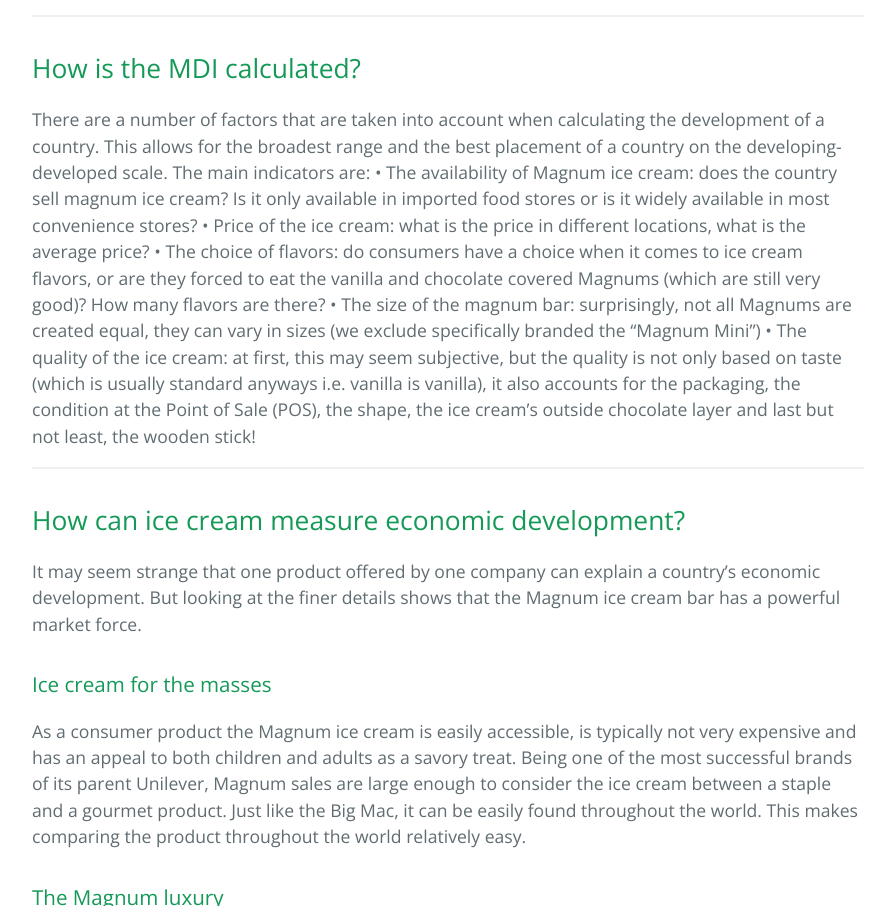
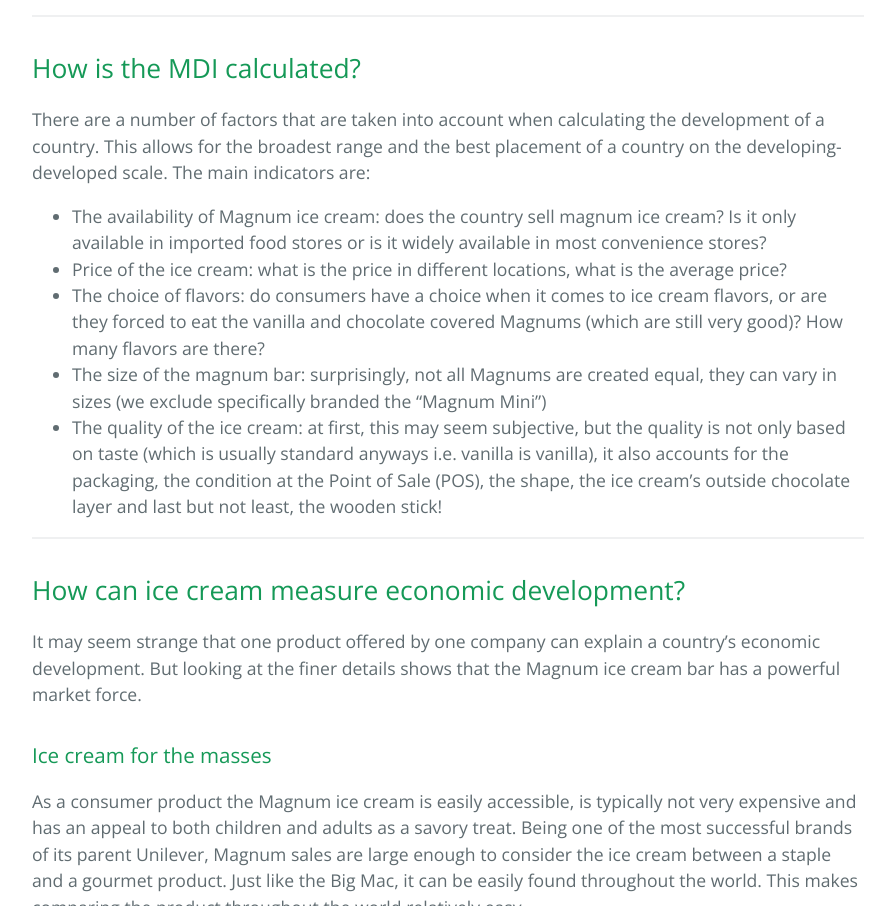
Before and after one commit to Omnipus/MDI, a plain HTML site: page index.html in a window 1280 px wide. Shown: the part 1243-2149 px from the top of the page, without its empty margins (192-1087 px from the left). Drawn offline with nearby package versions, Linux system fonts and the light colour scheme.

```diff
--- a/index.html
+++ b/index.html
@@ -49,12 +49,15 @@
 <a id="how-is-the-mdi-calculated" class="anchor" href="#how-is-the-mdi-calculated" aria-hidden="true"><span class="octicon octicon-link"></span></a>How is the MDI calculated?</h2>
 
 <p>There are a number of factors that are taken into account when calculating the development of a country. This allows for the broadest range and the best placement of a country on the developing-developed scale.
-The main indicators are:
-• The availability of Magnum ice cream: does the country sell magnum ice cream? Is it only available in imported food stores or is it widely available in most convenience stores?
-• Price of the ice cream: what is the price in different locations, what is the average price?
-• The choice of flavors: do consumers have a choice when it comes to ice cream flavors, or are they forced to eat the vanilla and chocolate covered Magnums (which are still very good)? How many flavors are there?
-• The size of the magnum bar: surprisingly, not all Magnums are created equal, they can vary in sizes (we exclude specifically branded the “Magnum Mini”)
-• The quality of the ice cream: at first, this may seem subjective, but the quality is not only based on taste (which is usually standard anyways i.e. vanilla is vanilla), it also accounts for the packaging, the condition at the Point of Sale (POS), the shape, the ice cream’s outside chocolate layer and last but not least, the wooden stick!</p>
+The main indicators are:</p>
+
+<ul>
+<li>The availability of Magnum ice cream: does the country sell magnum ice cream? Is it only available in imported food stores or is it widely available in most convenience stores?</li>
+<li>Price of the ice cream: what is the price in different locations, what is the average price?</li>
+<li>The choice of flavors: do consumers have a choice when it comes to ice cream flavors, or are they forced to eat the vanilla and chocolate covered Magnums (which are still very good)? How many flavors are there?</li>
+<li>The size of the magnum bar: surprisingly, not all Magnums are created equal, they can vary in sizes (we exclude specifically branded the “Magnum Mini”)</li>
+<li>The quality of the ice cream: at first, this may seem subjective, but the quality is not only based on taste (which is usually standard anyways i.e. vanilla is vanilla), it also accounts for the packaging, the condition at the Point of Sale (POS), the shape, the ice cream’s outside chocolate layer and last but not least, the wooden stick!</li>
+</ul>
 
 <hr>
 
```
Also changed, not shown: params.json (+1 -1 lines).
